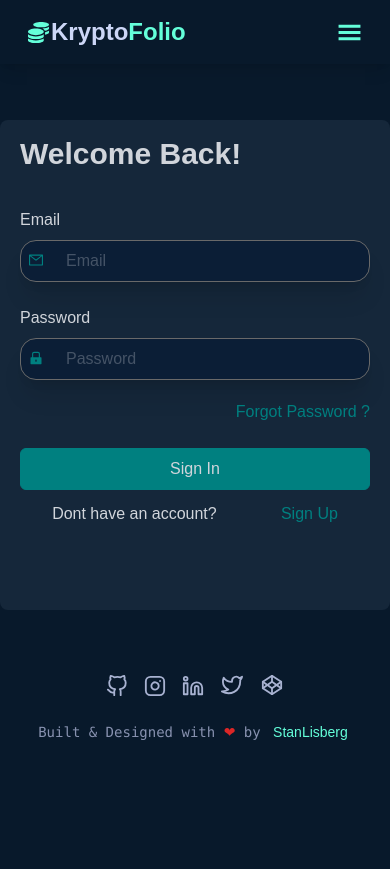
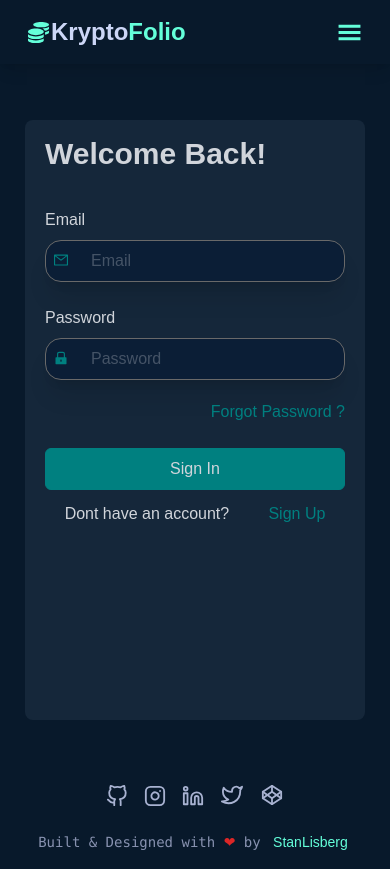
Before and after one commit to Stanlisberg/Kryptofolio, a React (Create React App) app: page /sign-in in a window 390 px wide. Before the commit the page ends 844 px from the top, so only its background shows below. Built offline with nearby package versions, Linux system fonts and the light colour scheme; no server answers.

Commit message:
refactor

```diff
--- a/src/components/pages/SignIn.jsx
+++ b/src/components/pages/SignIn.jsx
@@ -25,7 +25,7 @@ function SignIn() {
   };
 
   return (
-    <div className="sign-bg max-w-[900px] min-h-[490px] my-14 mx-auto px-5 py-3 rounded-lg ">
+    <div className="sign-bg max-w-[700px] min-h-[490px] my-14 mx-auto px-5 py-3 rounded-lg ">
       <h2 className="pb-4 mt-1 font-bold text-3xl overflow-hidden text-gray-300">
         Welcome Back!
       </h2>
--- a/src/components/pages/SignUp.jsx
+++ b/src/components/pages/SignUp.jsx
@@ -50,7 +50,7 @@ function SignUp() {
   }
 
   return (
-    <div className=" sign-bg max-w-[900px] min-h-[550px] my-14 mx-auto px-5 py-3 rounded-lg">
+    <div className=" sign-bg max-w-[700px] min-h-[550px] my-14 mx-auto px-5 py-3 rounded-lg">
       <h2 className=" pb-6 mt-1 font-bold text-3xl overflow-hidden text-gray-300">
         Create Account!
       </h2>
--- a/src/index.css
+++ b/src/index.css
@@ -691,4 +691,15 @@ body{
       flex-direction:  column;
       overflow: hidden;
     }
+
+    @media (max-width: 500px) {
+      .sign-bg {
+        max-width: 340px;
+        min-height: 600px;
+      }
+
+      .about-container {
+        max-width: 340px;
+      }
+    }
   }
```
